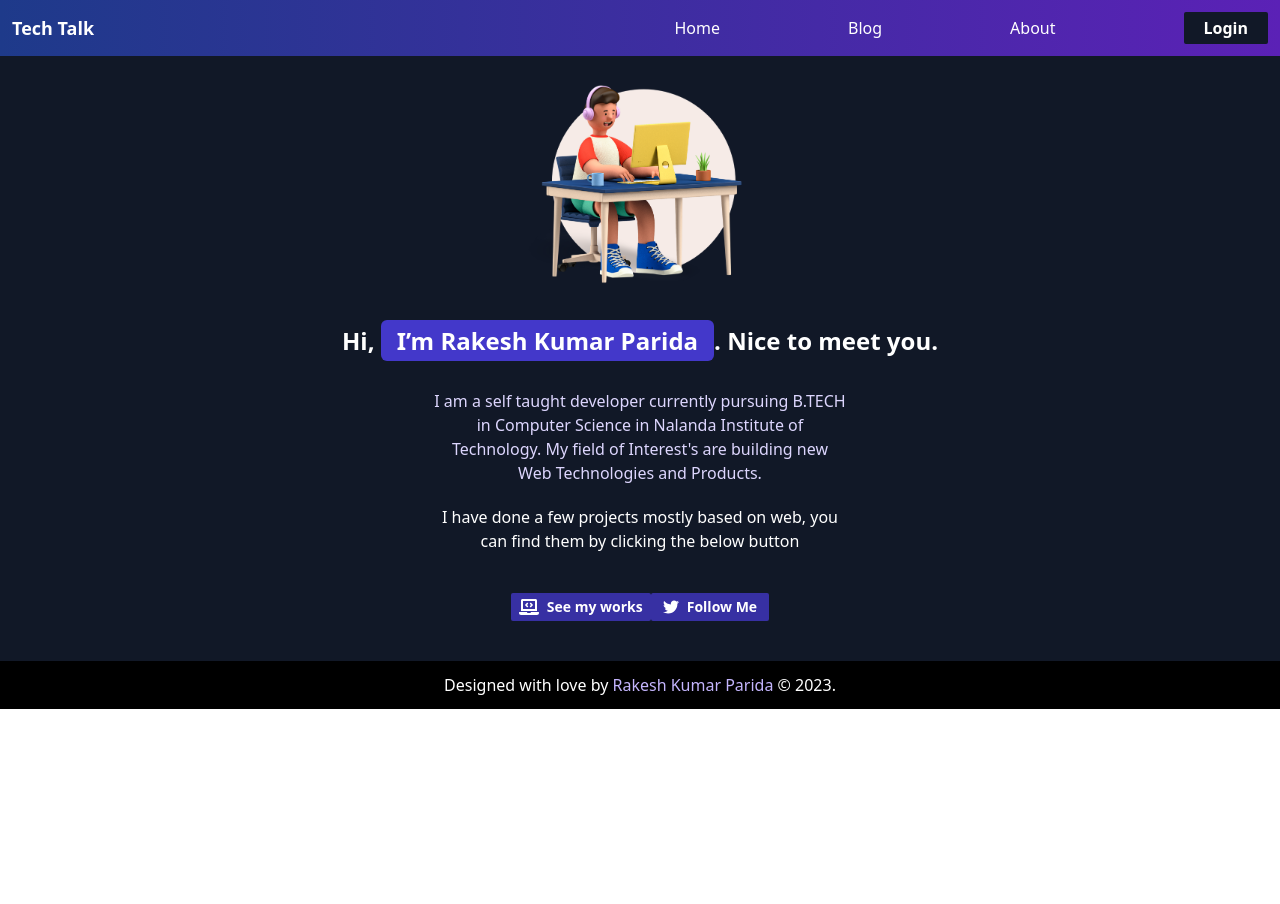
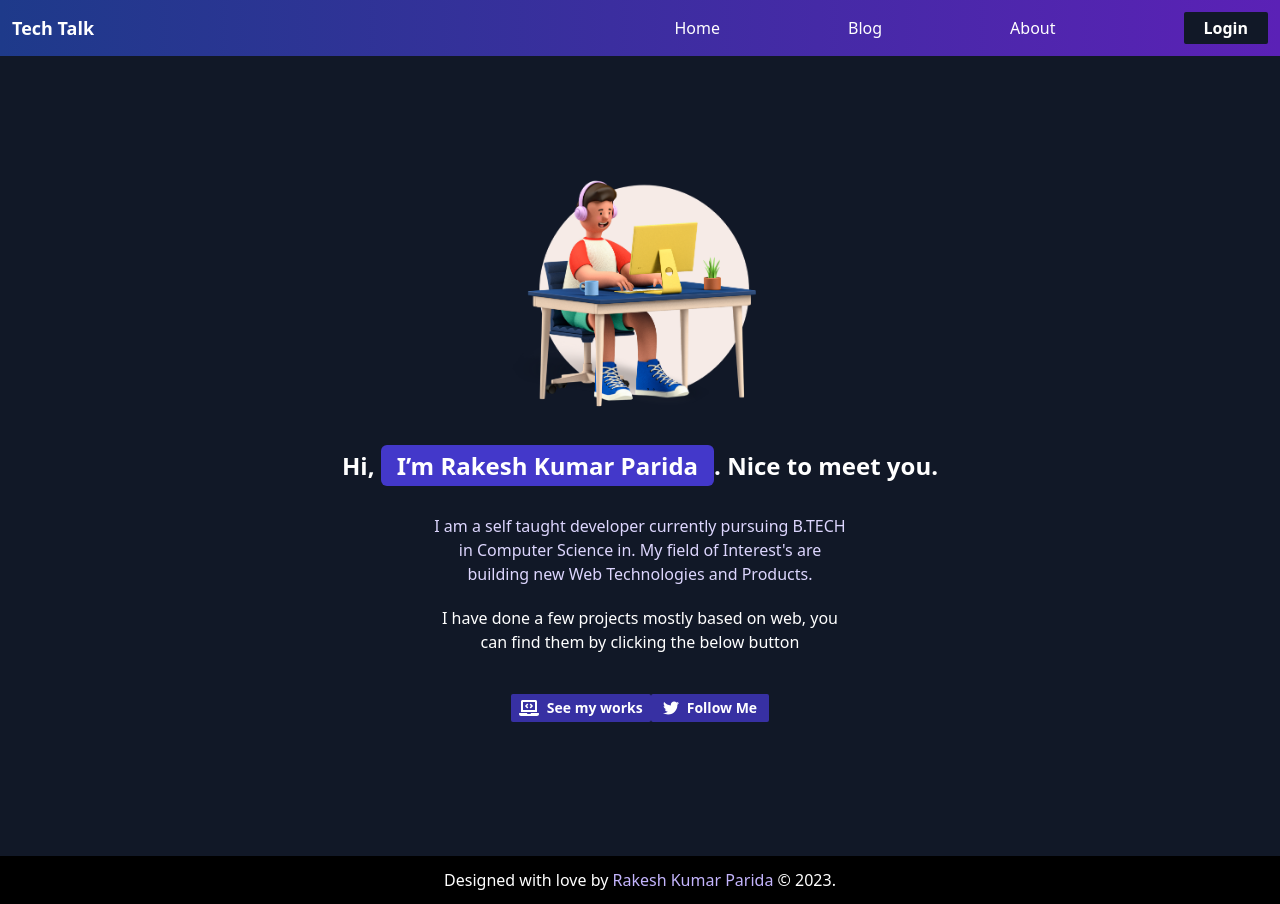
Before and after one commit to Rakesh-99/TechTalk-frontend, a React (Create React App) app: page /about in a window 1280 px wide. Before the commit the page ends 800 px from the top, so only its background shows below. Built offline with nearby package versions, Linux system fonts and the light colour scheme.

Commit message:
Ui enhancement

```diff
--- a/src/Components/About/About.jsx
+++ b/src/Components/About/About.jsx
@@ -9,13 +9,13 @@ import { FaLaptopCode, FaTwitter } from 'react-icons/fa';
 const About = () => {
 
     return (
-        <div >
+        <div className='' >
             <NavBar />
 
-            <div className=" bg-gray-900 px-5 ">
+            <div className=" bg-gray-900 px-5 h-screen flex flex-col items-center justify-center">
 
                 <div className="heroImg w-full flex justify-center py-5">
-                    <img src={heroImg} alt="" className='w-56 max-[500px]:w-44' />
+                    <img src={heroImg} alt="" className='w-64 max-[500px]:w-56' />
                 </div>
 
                 <div className="into flex justify-center py-3">
@@ -24,7 +24,7 @@ const About = () => {
 
                 <div className="description flex w-full justify-center flex-col items-center mt-5">
                     <p className='w-1/3 text-center text-violet-200 max-[700px]:text-justify max-[700px]:w-full '>
-                        I am a self taught developer currently pursuing B.TECH in Computer Science in Nalanda Institute of Technology. My field of Interest's are building new Web Technologies and Products.
+                        I am a self taught developer currently pursuing B.TECH in Computer Science in. My field of Interest's are building new Web Technologies and Products.
                     </p>
 
                     <p className='text-white mt-5 w-1/3 text-center max-[700px]:w-full max-[700px]:text-justify max-[700px]:mt-10'>
@@ -36,7 +36,7 @@ const About = () => {
 
                     <button className='text-white bg-indigo-800 py-1 px-2 rounded-sm' ><a href="https://rakesh-ku-parida.vercel.app/"><span className='flex items-center space-x-2'><FaLaptopCode className='text-xl' /><p className='font-semibold text-sm'>See my works</p> </span></a></button>
 
-                    <button className='text-white bg-indigo-800 py-1 px-3 rounded-sm'><a href="#"></a> <span className='flex items-center space-x-2'><FaTwitter /><p className='font-semibold text-sm'>Follow Me</p></span></button>
+                    <button className='text-white bg-indigo-800 py-1 px-3 rounded-sm'> <span className='flex items-center space-x-2'><FaTwitter /><p className='font-semibold text-sm'>Follow Me</p></span></button>
 
                 </div>
 
--- a/src/Components/Blog/Blog.jsx
+++ b/src/Components/Blog/Blog.jsx
@@ -95,7 +95,7 @@ const Blog = () => {
                         categories?.map((categories) => {
                             return (
                                 <div className="" key={categories.id} onClick={() => setCategoryType(categories?.technology)}>
-                                    <span className='cursor-pointer active:text-white  text-violet-200 font-semibold hover:underline'>{categories?.technology}</span>
+                                    <span className='cursor-pointer active:text-white  text-violet-300 font-semibold hover:underline'>{categories?.technology}</span>
                                 </div>
                             )
                         })
@@ -107,16 +107,16 @@ const Blog = () => {
                         <span className='z-20'>Tech-Talk</span>
                     </div>
                     <div className="">
-                        <span className='text-6xl text-white font-bold max-[890px]:text-4xl max-[450px]:text-3xl'>Explore <span className='text-violet-400'>learn</span> Build 🚀</span>
+                        <span className='text-5xl text-white font-bold max-[890px]:text-4xl max-[450px]:text-3xl'>Explore <span className='text-violet-500'>learn</span> Build 🚀</span>
                     </div>
                 </div>
 
-                <div className="blogList flex flex-wrap w-full justify-center gap-10 py-10">
+                <div className="blogList flex items-center justify-center w-full flex-wrap gap-10 pb-20">
 
                     {
                         loading === true && blogInfo.length === 0 ?
-                            <div className="w-full justify-center pt-56">
-                                <p className=''><Spinner /></p>
+                            <div className="w-full pt-32">
+                                <p className='text-white text-center mb-10'>Please wait while Fetching data from server.</p> <span><Spinner /></span>
                             </div> :
 
                             blogInfo && blogInfo?.map((values) => {
```
